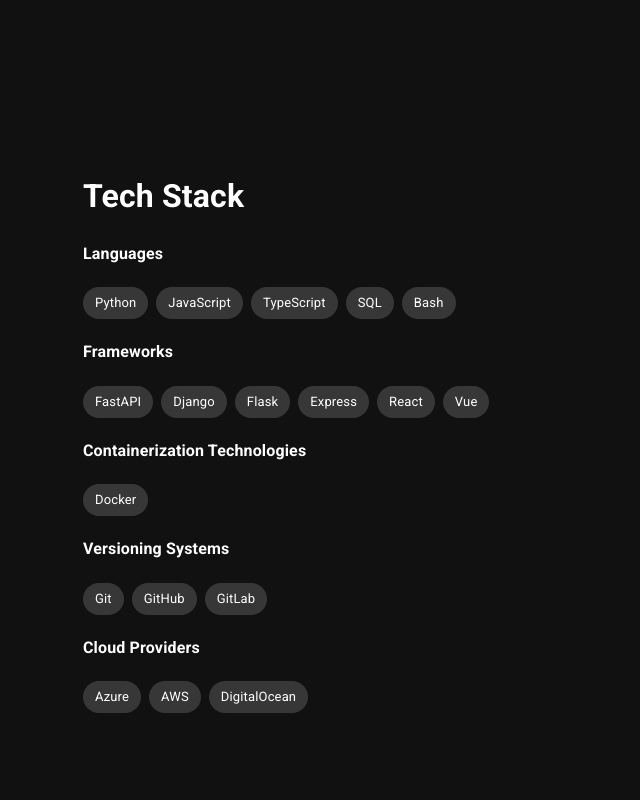
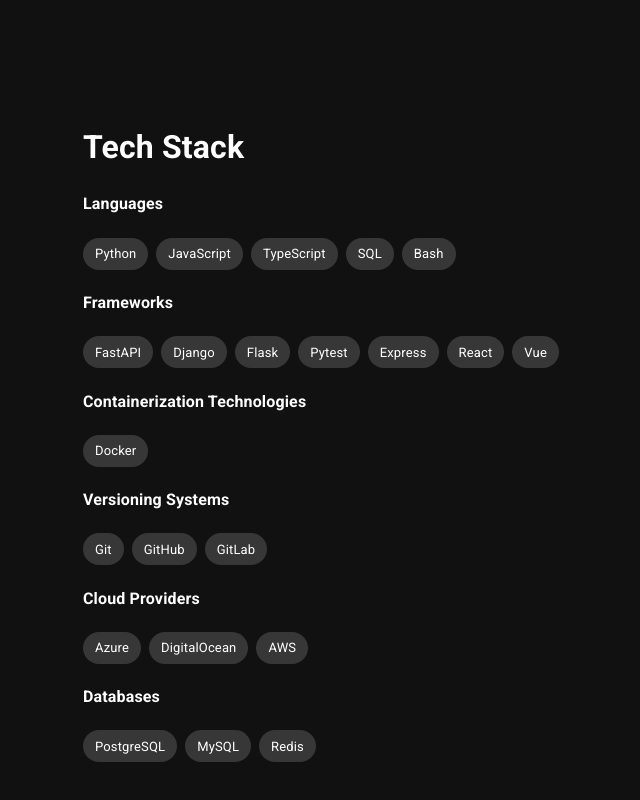
Before and after one commit to nova-sangeeth/nginx-proxy-workout, a React (Vite) app in the folder react-pwa-frontend/: page / in a window 1280 px wide. Shown: the part 2208-3008 px from the top of the page, without its empty margins (17-657 px from the left). Built offline with nearby package versions, Linux system fonts and the light colour scheme.

Commit message:
Changes to the skills in  page 1

```diff
--- a/react-pwa-frontend/src/pages/Page1/Page1.tsx
+++ b/react-pwa-frontend/src/pages/Page1/Page1.tsx
@@ -25,6 +25,7 @@
           <Chip label="FastAPI" />
           <Chip label="Django" />
           <Chip label="Flask" />
+          <Chip label="Pytest" />
           <Chip label="Express" />
           <Chip label="React" />
           <Chip label="Vue" />
@@ -42,8 +43,14 @@
         <h4>Cloud Providers</h4>
         <Stack direction="row" spacing={1}>
           <Chip label="Azure" />
+          <Chip label="DigitalOcean" />
           <Chip label="AWS" />
-          <Chip label="DigitalOcean" />
+        </Stack>
+        <h4>Databases</h4>
+        <Stack direction="row" spacing={1}>
+          <Chip label="PostgreSQL"/>
+          <Chip label="MySQL"/>
+          <Chip label="Redis"/>
         </Stack>
       </Container>
     </>
```
